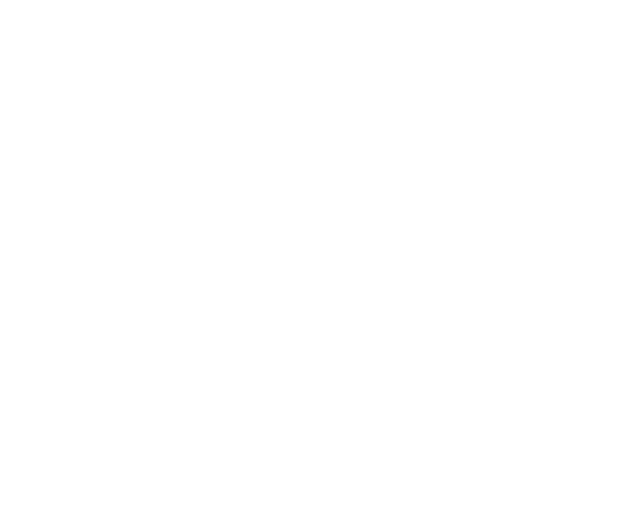
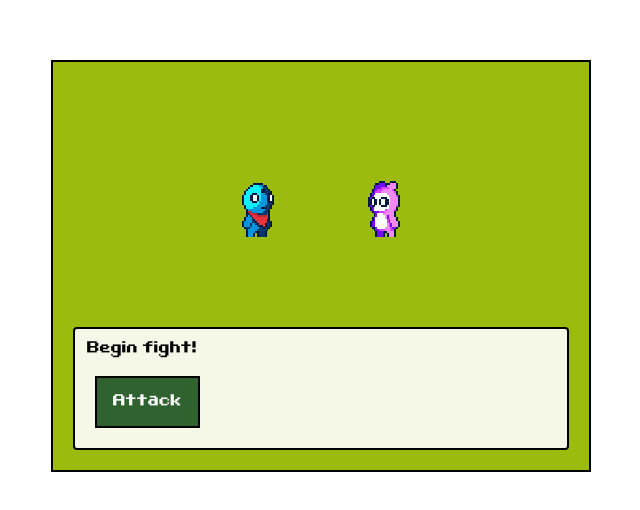
Before and after one commit to Herabrone/GotchiMon, a React (Vite) app: page /fight in a window 1280 px wide. Before the commit this address had no page. Shown: the part 134-644 px from the top of the page, without its empty margins (319-959 px from the left). Built offline with nearby package versions, Linux system fonts and the light colour scheme.

Commit message:
Add Fight page with sprite animations and textbox

```diff
--- a/src/app/App.jsx
+++ b/src/app/App.jsx
@@ -6,6 +6,7 @@
 import Base from '../pages/Base/Base';
 import Landing from '../pages/landing/Landing';
 import SelectEgg from '../pages/SelectEgg/SelectEgg';
+import Fight from '../pages/Fight/Fight';
 
 function App() {
 
@@ -17,6 +18,7 @@
             <Route path={"/"} element={<Landing/>}/>
             <Route path={"/base"} element={<Base/>}/>
             <Route path={"/select-egg"} element={<SelectEgg/>}/>
+            <Route path="/fight" element={<Fight />} />
           </Routes>
         </BrowserRouter>
       </DialogueProvider>
--- /dev/null
+++ b/src/pages/Fight/Fight.css
@@ -0,0 +1,159 @@
+/* ================================
+   Layout
+================================ */
+.fight-container {
+    display: flex;
+    flex-direction: column;
+    height: 100%;
+    position: relative;
+}
+
+.battle-area {
+    flex: 1;
+    position: relative;
+}
+
+/* ================================
+   Player Monster Wrapper
+================================ */
+.player-monster {
+    position: absolute;
+    left: 35%;
+    bottom: 40%;
+    z-index: 1;
+}
+
+.player-monster.attacking {
+    animation: attack-move 0.8s ease-in-out;
+}
+
+/* Attack dash */
+@keyframes attack-move {
+    0%   { transform: translateX(0); }
+    50%  { transform: translateX(120px); }
+    100% { transform: translateX(0); }
+}
+
+/* ================================
+   Enemy Monster Wrapper
+================================ */
+.enemy-monster {
+    position: absolute;
+    right: 35%;
+    bottom: 40%;
+}
+
+/* ================================
+   Shared Sprite Base
+================================ */
+.sprite {
+    width: 30px;
+    height: 32px;
+
+    background-repeat: no-repeat;
+    image-rendering: pixelated;
+    image-rendering: crisp-edges;
+}
+
+/* ================================
+   Player Sprite
+================================ */
+.dude-monster-idle {
+    background-image: url("../../../public/assets/sprites/second_evo/Dude_Monster_Idle_4.png");
+    background-size: 120px 32px;
+    transform: scale(2);
+    animation: walk 0.6s steps(4) infinite;
+}
+
+/* ================================
+   Enemy Sprites
+================================ */
+.pink-monster-idle {
+    background-image: url("../../../public/assets/sprites/second_evo/Pink_Monster_Idle_4.png");
+    background-size: 120px 32px;
+    transform: scaleX(-1) scale(2);
+    animation: walk 0.6s steps(4) infinite;
+}
+
+.pink-monster-hurt {
+    background-image: url("../../../public/assets/sprites/second_evo/Pink_Monster_Hurt_4.png");
+    background-size: 120px 32px;
+    transform: scaleX(-1) scale(2);
+    animation: walk 0.6s steps(4) 1 forwards;
+}
+
+/* ================================
+   Walk Animation
+================================ */
+@keyframes walk {
+    from { background-position: 0 0; }
+    to   { background-position: -120px 0; }
+}
+
+/* ================================
+   Screen Shake Animation
+================================ */
+
+@keyframes screen-shake {
+    0%   { transform: translate(0, 0); }
+    20%  { transform: translate(-4px, 2px); }
+    40%  { transform: translate(4px, -2px); }
+    60%  { transform: translate(-2px, 2px); }
+    80%  { transform: translate(2px, -2px); }
+    100% { transform: translate(0, 0); }
+}
+
+.battle-area.shake {
+    animation: screen-shake 0.25s linear;
+}
+
+/* ================================
+   Textbox
+================================ */
+.textbox {
+    background: rgba(255, 255, 255, 0.9);
+    border: 2px solid #000;
+    border-radius: 4px;
+    padding: 12px;
+    margin: 8px;
+
+    display: flex;
+    flex-direction: column;
+    gap: 8px;
+}
+
+.textbox p {
+    margin: 0;
+    font-size: clamp(0.8rem, 3vw, 1rem);
+}
+
+.text-content {
+    min-height: 1.2em;
+}
+
+.button-area {
+    min-height: 52px;
+}
+
+/* ================================
+   Buttons
+================================ */
+.fight-button {
+    background: #306230;
+    color: white;
+    border: 2px solid #000;
+    padding: 16px;
+    margin: 8px;
+    font-family: "BitDarling10", monospace;
+    font-size: clamp(0.8rem, 3vw, 1rem);
+    cursor: pointer;
+    align-self: flex-start;
+}
+
+.fight-button:hover {
+    background: #0f380f;
+}
+
+.fight-button:active {
+    transform: scale(0.95);
+}
--- /dev/null
+++ b/src/pages/Fight/Fight.jsx
@@ -0,0 +1,153 @@
+import { useState, useEffect } from 'react';
+import { useNavigate } from 'react-router-dom';
+import ScreenLayout from '../../components/screenlayout';
+import TextWriter from '../../utils/TextWriter';
+import './Fight.css';
+
+export default function Fight() {
+    const navigate = useNavigate();
+
+    const [fightState, setFightState] = useState('begin');
+    const [isAttacking, setIsAttacking] = useState(false);
+    const [enemyHurt, setEnemyHurt] = useState(false);
+    const [enemyVisible, setEnemyVisible] = useState(true);
+    const [showText, setShowText] = useState(true);
+    const [shake, setShake] = useState(false);
+
+    const handleAttack = () => {
+        if (fightState !== 'begin') return;
+
+        setIsAttacking(true);
+        setFightState('attacking');
+        setShowText(false);
+
+        // End dash → trigger hurt
+        setTimeout(() => {
+            setIsAttacking(false);
+            setEnemyHurt(true);
+
+            setShake(true);
+            setTimeout(() => setShake(false), 250);
+        }, 800);
+
+        // Allow hurt animation to ACTUALLY render
+        setTimeout(() => {
+            setEnemyVisible(false);
+            setEnemyHurt(true);
+            setFightState('won');
+            setShowText(true);
+        }, 800 + 600); // dash + 1 hurt loop
+    };
+
+    const handleContinue = () => {
+        if (fightState === 'won') {
+            setShowText(false);
+            setTimeout(() => {
+                setFightState('reward');
+                setShowText(true);
+            }, 100);
+        } else if (fightState === 'reward') {
+            setShowText(false);
+            setTimeout(() => {
+                setFightState('complete');
+                setShowText(true);
+            }, 100);
+        } else if (fightState === 'complete') {
+            navigate('/base');
+        }
+    };
+
+    /* Space key support */
+    useEffect(() => {
+        const handleKeyPress = (e) => {
+            if (e.key === ' ' || e.code === 'Space') {
+                e.preventDefault();
+                if (fightState === 'begin') {
+                    handleAttack();
+                } else {
+                    handleContinue();
+                }
+            }
+        };
+
+        window.addEventListener('keydown', handleKeyPress);
+        return () => window.removeEventListener('keydown', handleKeyPress);
+    }, [fightState]);
+
+    const getTextboxMessage = () => {
+        switch (fightState) {
+            case 'begin':
+                return 'Begin fight!';
+            case 'attacking':
+                return 'Attacking...';
+            case 'won':
+                return 'Fight is over, you won!';
+            case 'reward':
+                return 'Gold coin was dropped.';
+            case 'complete':
+                return 'Press space to return to base.';
+            default:
+                return '';
+        }
+    };
+
+    return (
+        <ScreenLayout>
+            <div className="fight-container">
+
+                <div className={`battle-area ${shake ? 'shake' : ''}`}>
+                    {/* Player Monster */}
+                    <div className={`player-monster ${isAttacking ? 'attacking' : ''}`}>
+                        <div className="sprite dude-monster-idle"></div>
+                    </div>
+
+                    {/* Enemy Monster */}
+                    {enemyVisible && (
+                    <div className="enemy-monster">
+                        <div
+                            className={`sprite ${
+                                enemyHurt
+                                    ? 'pink-monster-hurt'
+                                    : 'pink-monster-idle'
+                            }`}
+                        ></div>
+                    </div> )}
+                </div>
+
+                {/* Text Box */}
+                <div className="textbox">
+                    <div className="text-content">
+                        {showText && (
+                            <TextWriter
+                                text={getTextboxMessage()}
+                                delay={30}
+                            />
+                        )}
+                    </div>
+
+                    <div className="button-area">
+                        {fightState === 'begin' && (
+                            <button
+                                onClick={handleAttack}
+                                className="fight-button"
+                            >
+                                Attack
+                            </button>
+                        )}
+
+                        {(fightState === 'won' ||
+                            fightState === 'reward' ||
+                            fightState === 'complete') && (
+                            <button
+                                onClick={handleContinue}
+                                className="fight-button"
+                            >
+                                Continue
+                            </button>
+                        )}
+                    </div>
+                </div>
+            </div>
+        </ScreenLayout>
+    );
+}
```
